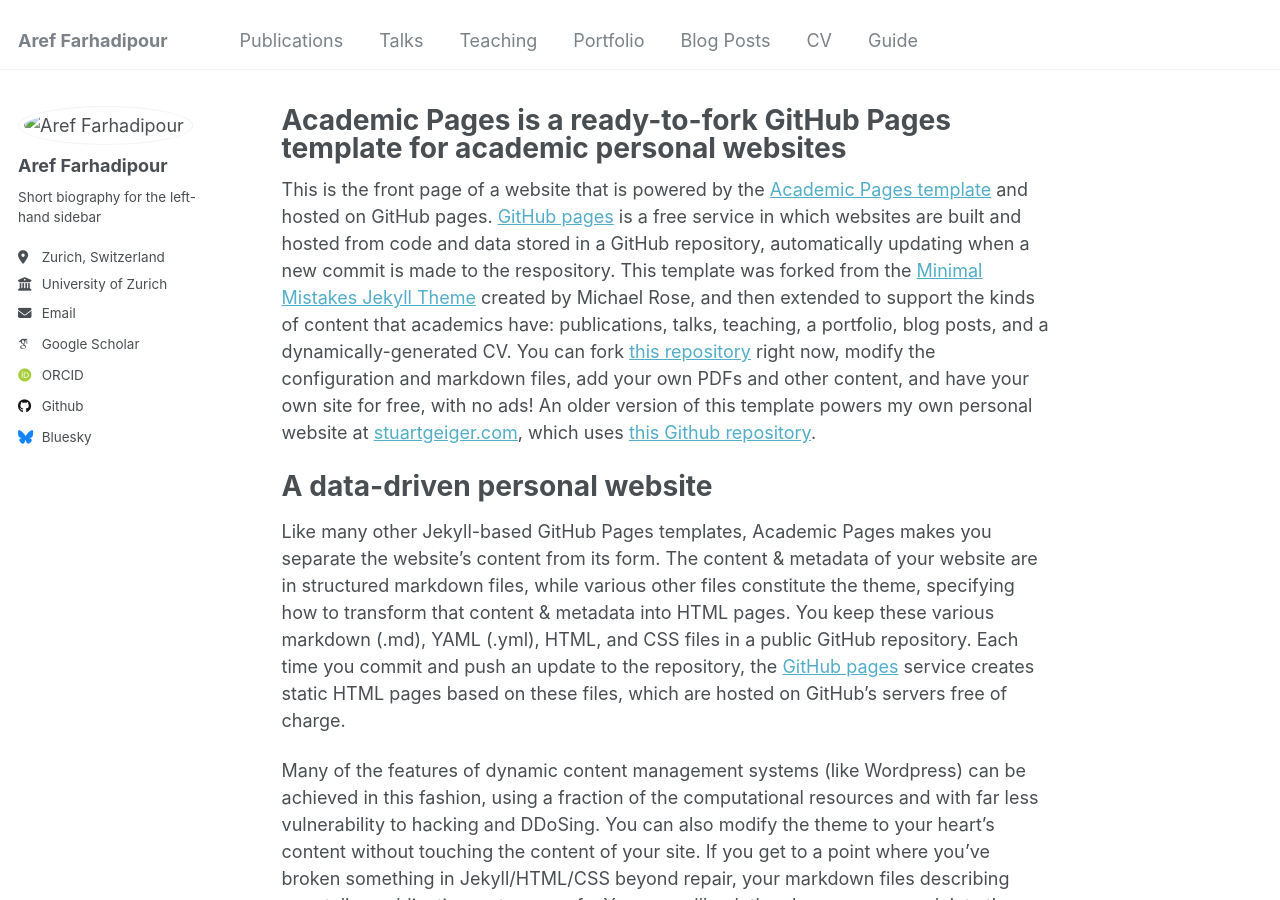
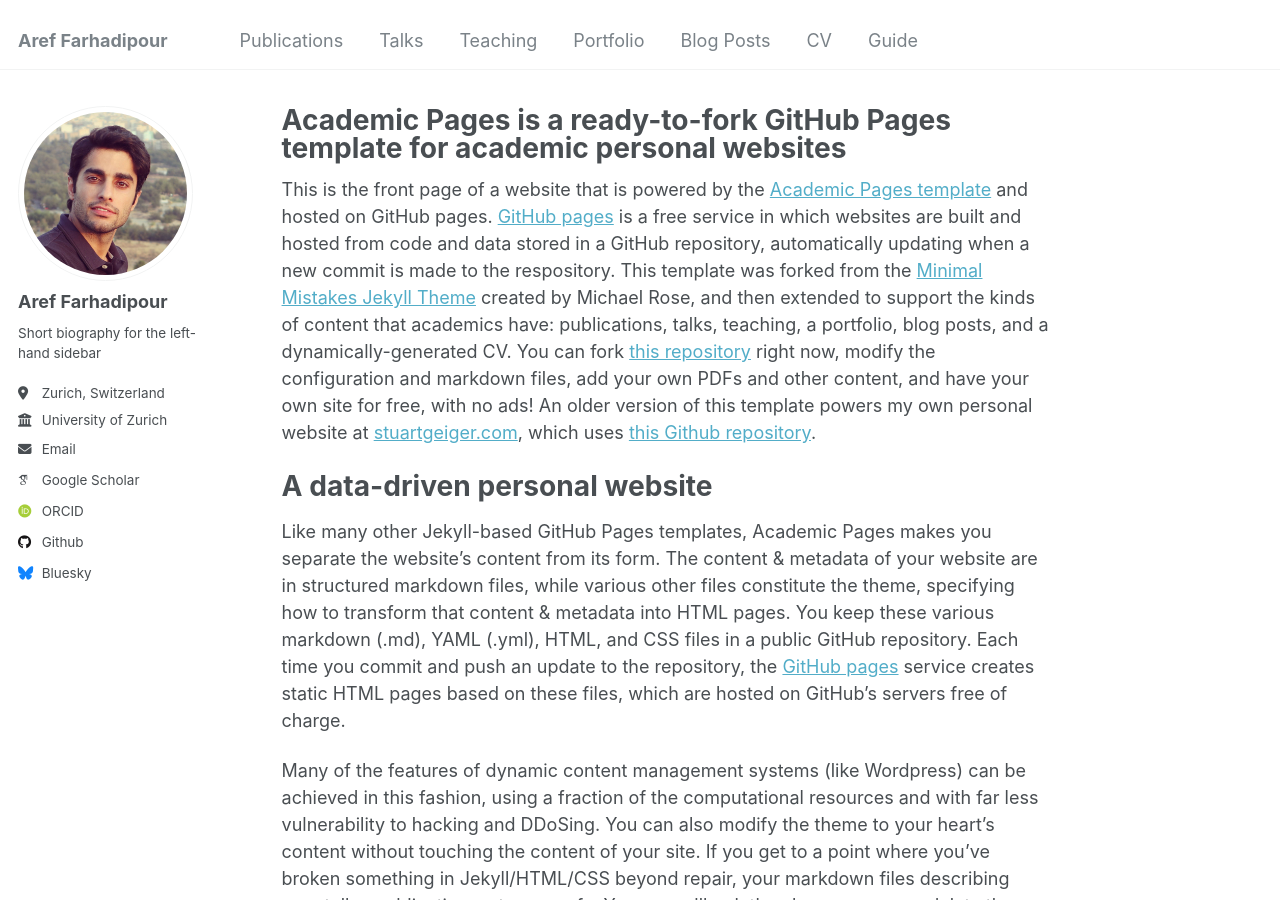
Before and after one commit to areffarhadi/areffarhadi.github.io, a Jekyll site: the page built from _pages/about.md, in a window 1280 px wide and 900 px high. Built offline with Jekyll 4.4.1, drawn with Linux system fonts in a browser that asks for light colours; some web fonts are replaced.

Commit message:
Update _config.yml

```diff
--- a/_config.yml
+++ b/_config.yml
@@ -21,14 +21,14 @@ repository               : "academicpages/academicpages.github.io"
 #               Additional customization can be done by editing /_includes/author-profile.html
 author:
   # Biographic information
-  avatar           : "aref.jpg"
+  avatar           : "aref2.png"
   name             : "Aref Farhadipour"
   pronouns         : # example: "she/her"
   bio              : "Short biography for the left-hand sidebar"
   location         : "Zurich, Switzerland"
   employer         : "University of Zurich"
   uri              : # URL
-  email            : "none@example.org"
+  email            : "areffarhadi2@gmail.com"
 
   # Academic websites
   arxiv            : # URL - Update with the correct link to your profile
```
